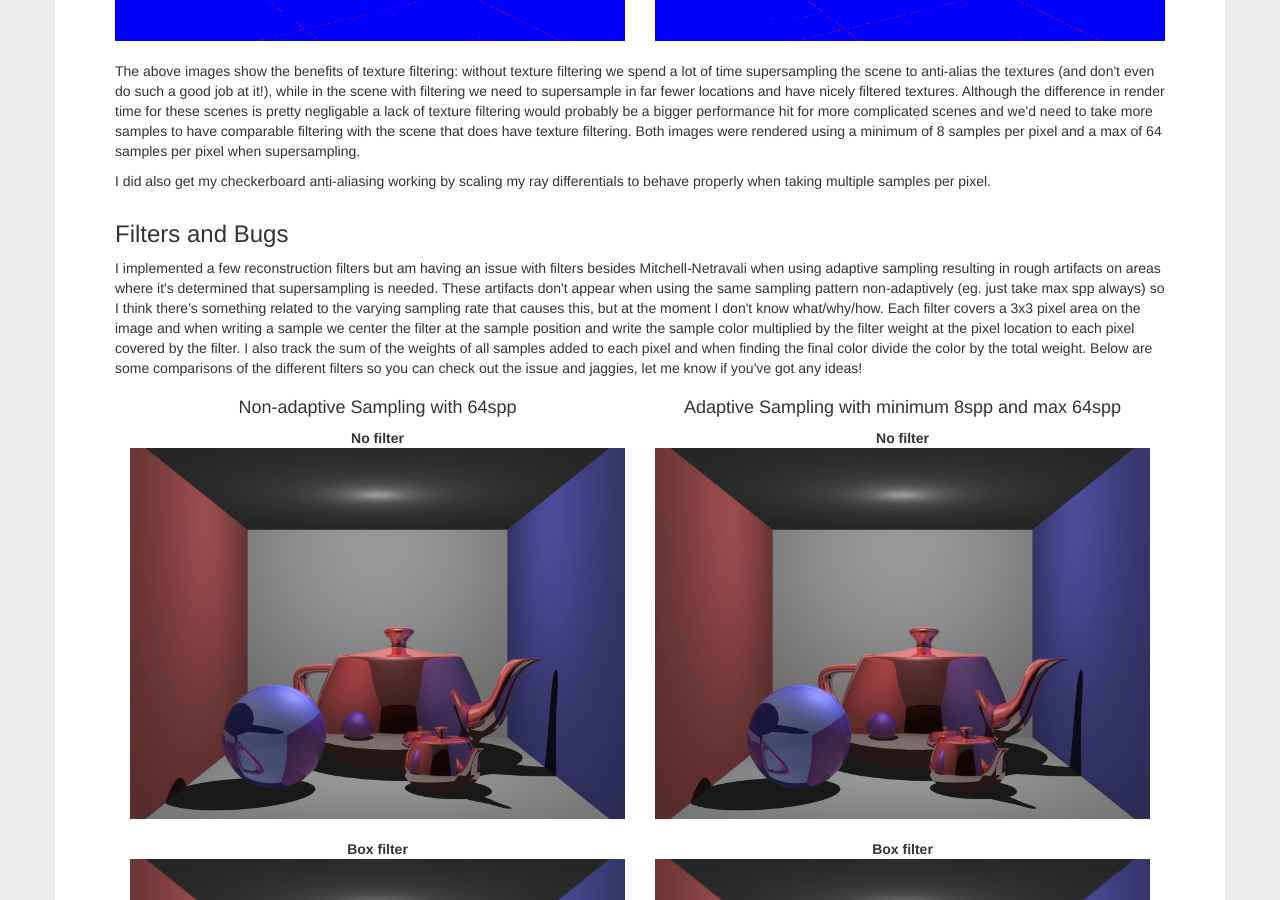
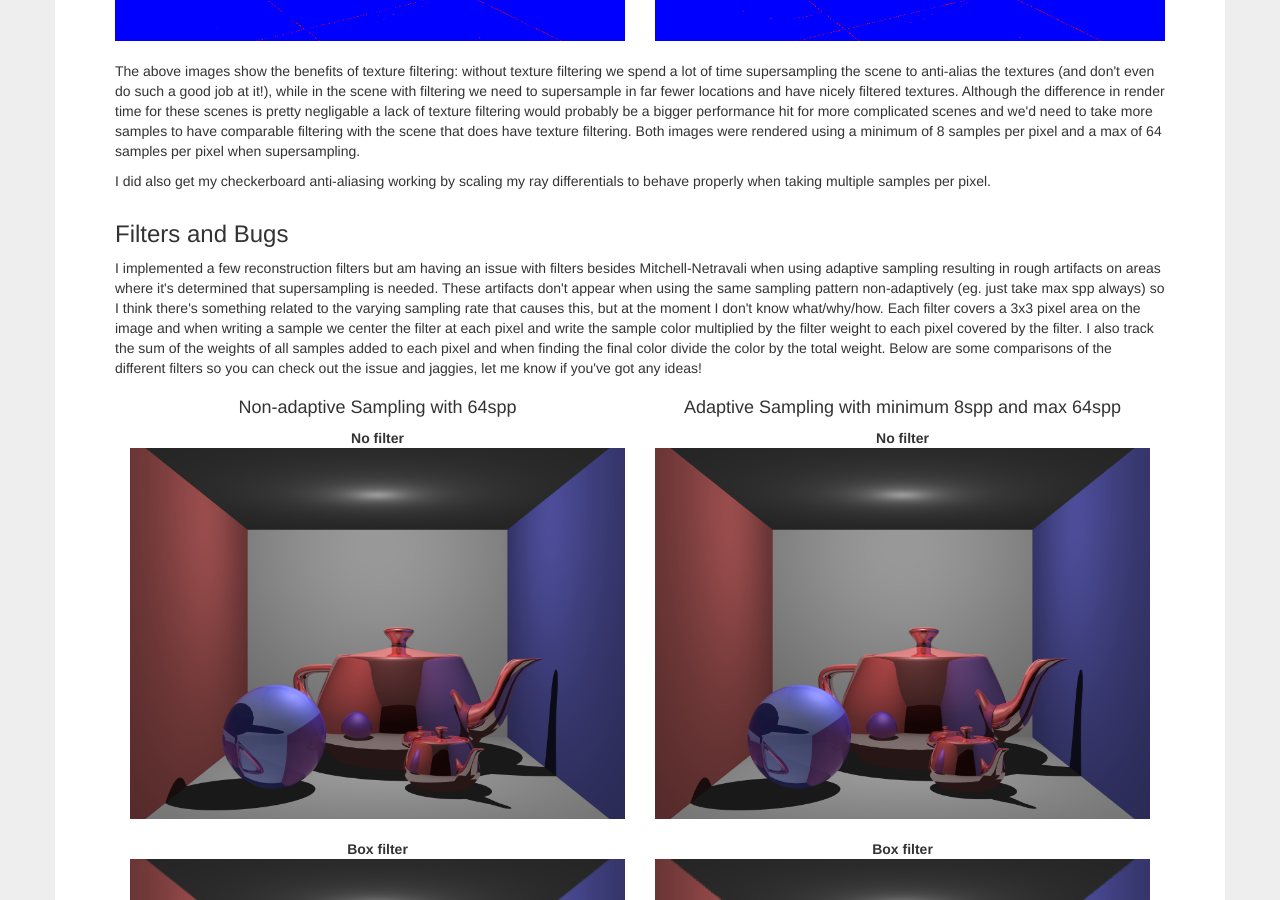
Before and after one commit to Twinklebear/Twinklebear.github.io, a Jekyll site: the page built from courses/cs6620/prj8.html, in a window 1280 px wide and 900 px high, scrolled down 974 px. Built offline with Jekyll 4.4.1, drawn with Linux system fonts in a browser that asks for light colours; nearby versions of some CDN libraries.

Commit message:
we center the filter on the pixels, not the sample

```diff
--- a/courses/cs6620/prj8.html
+++ b/courses/cs6620/prj8.html
@@ -49,8 +49,8 @@ description: ""
 		that supersampling is needed. These artifacts don't appear when using the same
 		sampling pattern non-adaptively (eg. just take max spp always) so I think there's something
 		related to the varying sampling rate that causes this, but at the moment I don't know what/why/how. Each filter
-		covers a 3x3 pixel area on the image and when writing a sample we center the filter at the sample position and
-		write the sample color multiplied by the filter weight at the pixel location to each pixel covered by the filter.
+		covers a 3x3 pixel area on the image and when writing a sample we center the filter at each pixel and
+		write the sample color multiplied by the filter weight to each pixel covered by the filter.
 		I also track the sum of the weights of all samples added to each pixel and when finding the final color divide
 		the color by the total weight.
 		Below are some comparisons of the different filters so you can check out the issue and jaggies,
```
